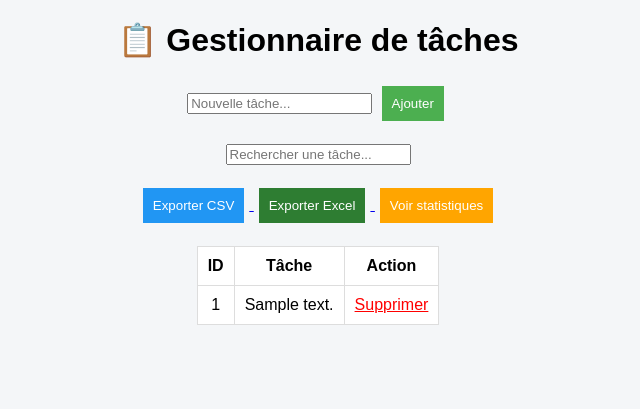
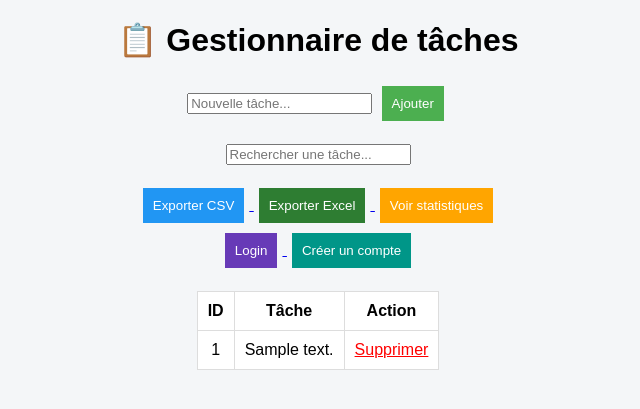
Before and after one commit to bobofils/MonAppWeb, a Flask app: page / in a window 1280 px wide. Shown: the top 409 px of the page, without its empty margins (322-962 px from the left). Run offline with Flask 3, Linux system fonts and the light colour scheme; tables that the repository leaves empty hold one stand-in row (values such as "Sample post").

Commit message:
add login register buttons

```diff
--- a/templates/index.html
+++ b/templates/index.html
@@ -62,6 +62,16 @@ cursor:pointer;
 <button style="background:orange;">Voir statistiques</button>
 </a>
 
+<br>
+
+<a href="/login">
+<button style="background:#673AB7;">Login</button>
+</a>
+
+<a href="/register">
+<button style="background:#009688;">Créer un compte</button>
+</a>
+
 <br><br>
 
 <table id="taskTable">
```
